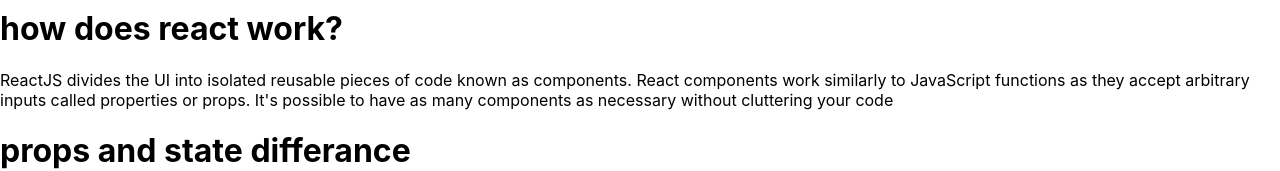
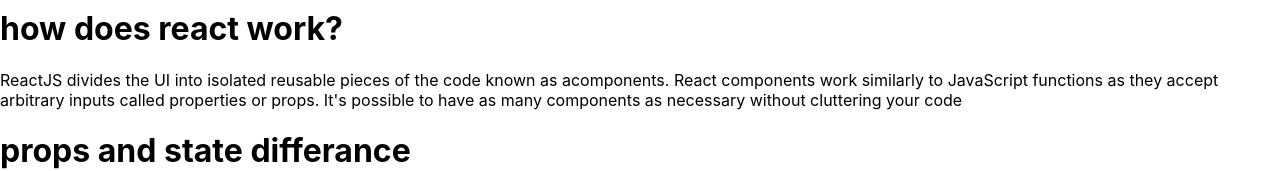
Before and after one commit to yeasinarafat51/Active-club-ripo, a React (Create React App) app: page / in a window 1280 px wide. Shown: the part 1346-1517 px from the top of the page. Built offline with nearby package versions, Linux system fonts and the light colour scheme.

Commit message:
second commit

```diff
--- a/src/Components/Question/Question.js
+++ b/src/Components/Question/Question.js
@@ -4,7 +4,7 @@
     return (
         <div>
             <h1>how does react work?</h1>
-            <p>ReactJS divides the UI into isolated reusable pieces of code known as components. React components work similarly to JavaScript functions as they accept arbitrary inputs called properties or props. It's possible to have as many components as necessary without cluttering your code</p>
+            <p>ReactJS divides the UI into isolated reusable pieces of the code known as acomponents. React components work similarly to JavaScript functions as they accept arbitrary inputs called properties or props. It's possible to have as many components as necessary without cluttering your code</p>
             <h1>props and state differance</h1>
             <p>Props are used to pass data from one component to another. The state is a local data storage that is local to the component only and cannot be passed to other components. The this. setState property is used to update the state values in the component.</p>
             <h1>useEffect dataload any other work</h1>
```
